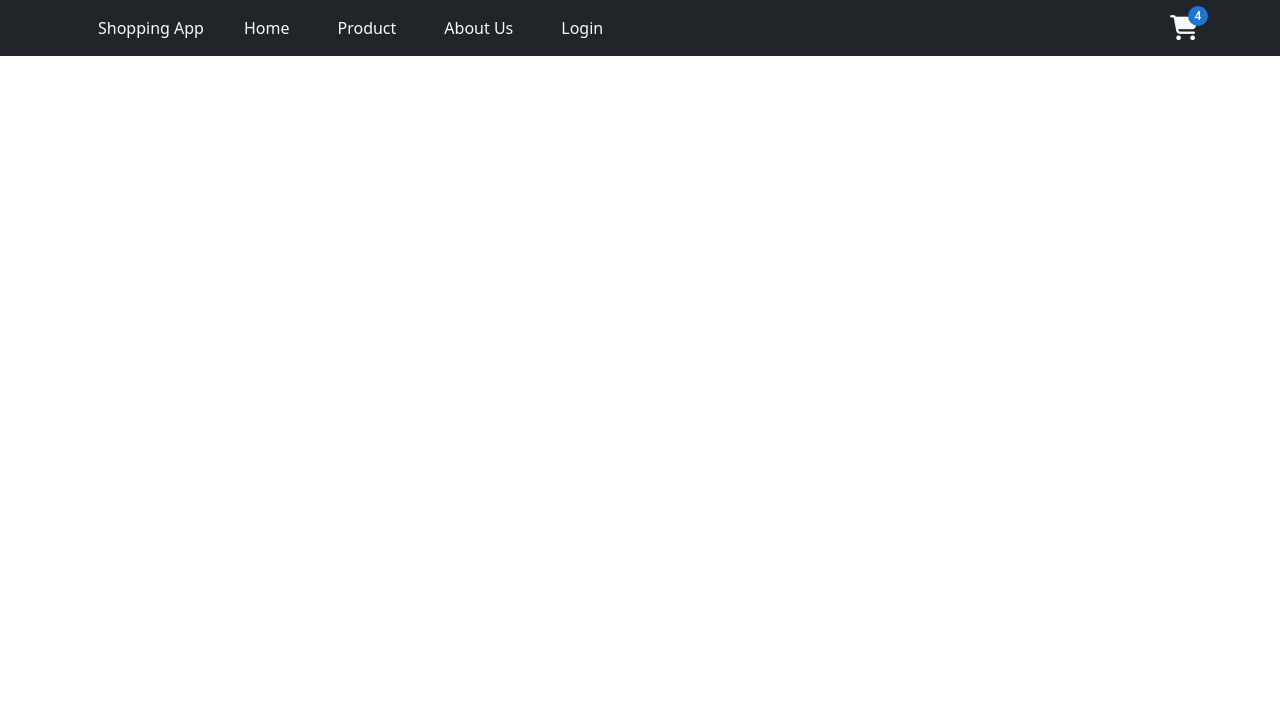
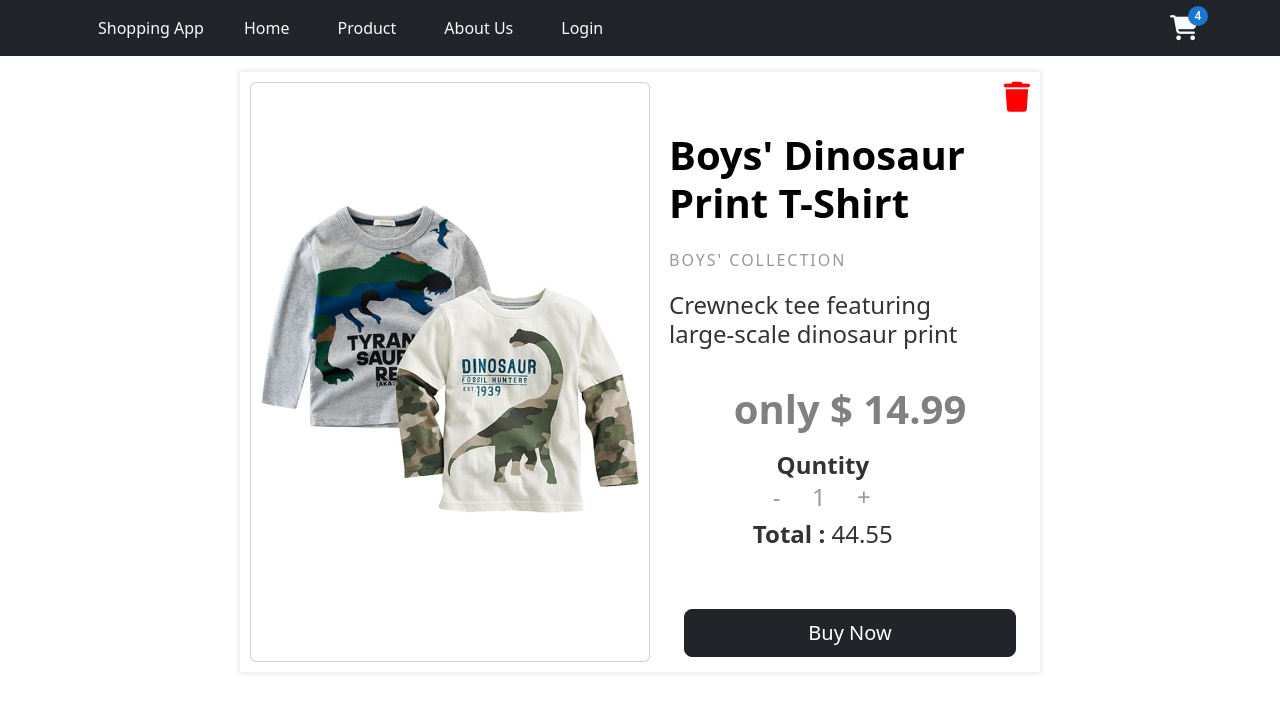
Before and after one commit to khushitadvi/KhushbuAssignment1, a React (Create React App) app in the folder assignment1/: page /productDetails in a window 1280 px wide. Shown: the top 712 px of the page. Built offline with nearby package versions, Linux system fonts and the light colour scheme.

Commit message:
Create product details page design

```diff
--- a/assignment1/package.json
+++ b/assignment1/package.json
@@ -13,9 +13,11 @@
     "react": "^18.2.0",
     "react-bootstrap": "^2.10.1",
     "react-dom": "^18.2.0",
+    "react-redux": "^9.1.0",
     "react-router-dom": "^6.22.0",
     "react-router-native": "^6.22.0",
     "react-scripts": "5.0.1",
+    "redux": "^5.0.1",
     "web-vitals": "^2.1.4"
   },
   "scripts": {
--- a/assignment1/src/App.js
+++ b/assignment1/src/App.js
@@ -6,6 +6,7 @@ import Login from "./components/Login";
 import AboutUs from "./components/AboutUs";
 import { BrowserRouter, Routes, Route } from "react-router-dom";
 import Product from "./components/Product";
+import ProductDetails from "./components/ProductDetails";
 
 function App() {
   return (
@@ -17,6 +18,7 @@ function App() {
           <Route path="/products" element={<Product />}></Route>
           <Route path="/aboutUs" element={<AboutUs />}></Route>
           <Route path="/login" element={<Login />}></Route>
+          <Route path="/productDetails" element={<ProductDetails />}></Route>
         </Routes>
       </BrowserRouter>
     </>
--- a/assignment1/src/components/Login.js
+++ b/assignment1/src/components/Login.js
@@ -1,7 +1,12 @@
 import React from "react";
+import { Table, Card, Button } from "react-bootstrap";
 
 const Login = () => {
-  return <>Login</>;
+  return (
+    <>
+      <div className="container mt-2">Login</div>
+    </>
+  );
 };
 
 export default Login;
--- a/assignment1/src/components/Product.js
+++ b/assignment1/src/components/Product.js
@@ -5,6 +5,10 @@ import "./style.css";
 
 const Product = () => {
   const [data] = useState(ProductsData);
+
+  const handleClick = () => {
+    window.location.href = "./ProductDetails";
+  };
 
   console.log(data);
 
@@ -48,7 +52,11 @@ const Product = () => {
                   </Card.Text>
 
                   <div className="button_div d-flex justify-content-center">
-                    <Button variant="primary" className="col-lg-12">
+                    <Button
+                      variant="primary"
+                      className="col-lg-12"
+                      onClick={handleClick}
+                    >
                       Add to Cart
                     </Button>
                   </div>
--- /dev/null
+++ b/assignment1/src/components/ProductDetails.js
@@ -0,0 +1,93 @@
+import React from "react";
+import { Table, Card, Button } from "react-bootstrap";
+
+const ProductDetails = () => {
+  return (
+    <>
+      <div className="container mt-2">
+        <section className="container mt-3">
+          <div className="iteamsdetails">
+            <div>
+              <Card
+                style={{
+                  width: "400px",
+                  height: "580px",
+                  padding: "10px",
+                  margin: "10px",
+                }}
+              >
+                <Card.Img
+                  className="mt-3"
+                  variant="top"
+                  src={"1.jpg"}
+                  style={{ height: "500px", objectFit: "contain" }}
+                />
+              </Card>
+            </div>
+
+            <div className="details">
+              <i
+                className="fas fa-trash"
+                style={{
+                  color: "red",
+                  fontSize: 30,
+                  cursor: "pointer",
+                  float: "right",
+                  margin: "10px",
+                }}
+              ></i>
+              <Table>
+                <tr>
+                  <td>
+                    <h1>
+                      <b>Boys' Dinosaur Print T-Shirt</b> <br />
+                      <span>Boys' Collection</span>
+                      <br />
+                      <p className="mt-3">
+                        <h4>
+                          Crewneck tee featuring large-scale dinosaur print
+                        </h4>
+                      </p>
+                      <center>
+                        <b style={{ fontSize: "40px", color: "gray" }}>
+                          only $ 14.99
+                        </b>
+                      </center>
+                      <p>
+                        <center>
+                          <br />
+                          <h4>
+                            <strong>Quntity </strong>
+                            <div
+                              className="mt-1 d-flex justify-content-between align-items-center"
+                              style={{ width: 100, cursor: "pointer" }}
+                            >
+                              <span style={{ fontSize: 24 }}>-</span>
+                              <span style={{ fontSize: 24 }}>1</span>
+                              <span style={{ fontSize: 24 }}>+</span>
+                            </div>
+                          </h4>
+
+                          <h4>
+                            <strong>Total : </strong>44.55
+                          </h4>
+                        </center>
+                      </p>
+                    </h1>
+                    <div className="button_div d-flex justify-content-center">
+                      <Button variant="dark" className="col-lg-11" size="lg">
+                        Buy Now
+                      </Button>
+                    </div>
+                  </td>
+                </tr>
+              </Table>
+            </div>
+          </div>
+        </section>
+      </div>
+    </>
+  );
+};
+
+export default ProductDetails;
--- a/assignment1/src/components/style.css
+++ b/assignment1/src/components/style.css
@@ -16,10 +16,11 @@
 
   .iteamsdetails{
       max-width: 800px;
+      height: 600px;
       margin: auto;
       display: flex;
-      justify-content: space-between;
-      align-items: center;
+
+
       box-shadow: 0 0 5px 2px rgba(0, 0, 0, 0.082);
   }
   .items_img{
@@ -30,9 +31,9 @@
       border-radius: 5px;
   }
 
-  .details{
+  /* .details{
       flex: .5;
-  };
+  }; */
 
   .rating{
       background-color: green;
@@ -66,4 +67,39 @@
           width: 16rem;
       }
 
+
   }
+  .container .details h1 span {
+
+    font-size: 0.4em;
+    text-transform: uppercase;
+    letter-spacing: 2px;
+    color: #999;
+}
+
+.container .details p {
+    max-width: 85%;
+    color: #333;
+    font-size: 15px;
+    margin-bottom: 36px;
+}
+
+.product-colors span {
+    width: 26px;
+    height: 26px;
+    top: 7px;
+    margin-right: 12px;
+    left: 10px;
+    border-radius: 50%;
+    position: relative;
+    cursor: pointer;
+    display: inline-block;
+}
+
+.priceInfo {
+
+    padding-left: 30px;
+
+    justify-content: center;
+
+}
```
Also changed, not shown: 1 other file (tests, documents, lock files or other folders).
